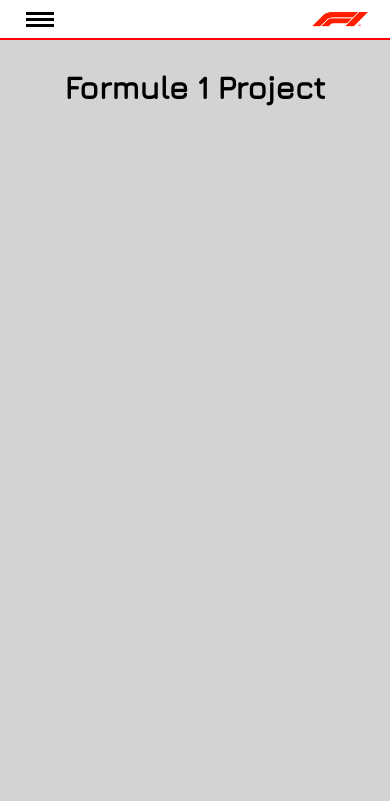
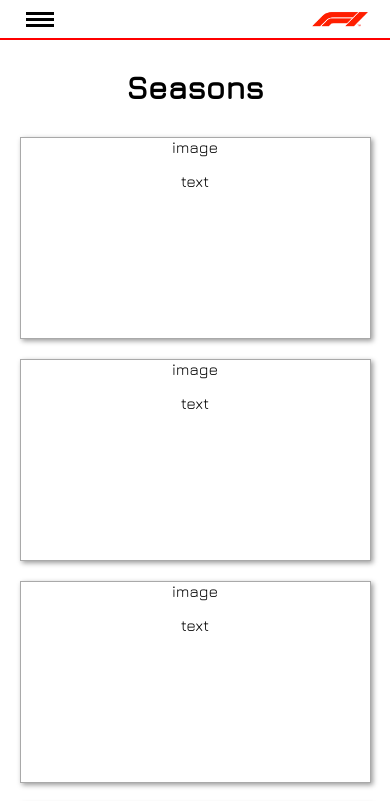
Before and after one commit to ThiagoFazzi/f1-app, a React (Create React App) app: page / in a window 390 px wide. Shown: the top 801 px of the page. Built offline with nearby package versions, Linux system fonts and the light colour scheme.

Commit message:
implemented Season,Container also SeasonList and SeasonItem components all of them with css component scoped

```diff
--- a/src/App.js
+++ b/src/App.js
@@ -1,7 +1,8 @@
 import React, { Component } from 'react';
 import classes from  './App.module.css';
-import { BrowserRouter } from 'react-router-dom'
+import { BrowserRouter, Route } from 'react-router-dom'
 import Layout from './containers/Layout/Layout'
+import Seasons from './containers/Season/Seasons'
 
 
 class App extends Component {
@@ -10,7 +11,7 @@
       <div className={classes.App}>
         <BrowserRouter>
           <Layout>
-            <h1>Formule 1 Project</h1>
+            <Route path="/" exact component={Seasons} />
           </Layout>
         </BrowserRouter>
       </div>
--- /dev/null
+++ b/src/components/Season/SeasonItem/SeasonItem.js
@@ -0,0 +1,14 @@
+import React from 'react'
+import classes from './SeasonItem.module.css'
+import { Link } from 'react-router-dom'
+
+const seasonItem = (props) => (
+  <Link to={'/'} className={classes.SeasonItem}>
+    <li>
+      <div>image</div>
+      <p>text</p>
+    </li>
+  </Link>
+)
+
+export default seasonItem
--- /dev/null
+++ b/src/components/Season/SeasonItem/SeasonItem.module.css
@@ -0,0 +1,17 @@
+.SeasonItem {
+  width: 180px;
+  height: 200px;
+  margin: 10px;
+  border: 1px solid darkgray;
+  box-shadow: 2px 2px 5px rgba(0,0,0,0.4);
+  text-decoration: none;
+  color: black;
+}
+
+@media (max-width: 500px){
+  .SeasonItem{
+    width:100%;
+    margin: 10px 0;
+  }
+
+}
--- /dev/null
+++ b/src/components/Season/SeasonList/SeasonList.js
@@ -0,0 +1,20 @@
+import React from 'react'
+import classes from './SeasonList.module.css'
+import SeasonItem from '../SeasonItem/SeasonItem'
+
+const seasonList = (props) => (
+  <ul className={classes.SeasonList}>
+    <SeasonItem />
+    <SeasonItem />
+    <SeasonItem />
+    <SeasonItem />
+    <SeasonItem />
+    <SeasonItem />
+    <SeasonItem />
+    <SeasonItem />
+    <SeasonItem />
+    <SeasonItem />
+  </ul>
+)
+
+export default seasonList
--- /dev/null
+++ b/src/components/Season/SeasonList/SeasonList.module.css
@@ -0,0 +1,15 @@
+.SeasonList {
+  list-style: none;
+  display: flex;
+  flex-direction: row;
+  flex-flow: wrap;
+}
+
+@media (max-width: 500px){
+  .SeasonList {
+    padding: 0;
+    list-style: none;
+    display: flex;
+    flex-flow: wrap;
+  }
+}
--- a/src/components/Toobar/Backdrop/Backdrop.module.css
+++ b/src/components/Toobar/Backdrop/Backdrop.module.css
@@ -1,3 +1,4 @@
+@media (max-width: 500px){
   .Backdrop {
     width: 100%;
     height: 100%;
@@ -7,3 +8,4 @@
     left: 0;
     background-color: rgba(0,0,0,0.5);
   }
+}
--- a/src/components/Toobar/SideBarMenu/SideBarMenu.module.css
+++ b/src/components/Toobar/SideBarMenu/SideBarMenu.module.css
@@ -1,5 +1,5 @@
 .SideBarMenu {
-  width: 280px;
+  width: 240px;
   max-width: 70%;
   position: fixed;
   top: 40px;
--- /dev/null
+++ b/src/containers/Season/Seasons.js
@@ -0,0 +1,17 @@
+import React, { Component } from 'react'
+import classes from './Seasons.module.css'
+import SeasonList from '../../components/Season/SeasonList/SeasonList'
+
+class Seasons extends Component {
+
+  render(){
+    return(
+      <div className={classes.Seasons}>
+        <h1>Seasons</h1>
+        <SeasonList />
+      </div>
+    )
+  }
+}
+
+export default Seasons
--- /dev/null
+++ b/src/containers/Season/Seasons.module.css
@@ -0,0 +1,13 @@
+.Seasons {
+  width: 80%;
+  margin: 0 auto;
+  list-style: none;
+}
+
+@media (max-width: 500px){
+  .Seasons {
+    width: 90%;
+    margin: 0 auto;
+    list-style: none;
+  }
+}
--- a/src/index.css
+++ b/src/index.css
@@ -6,7 +6,7 @@
     sans-serif;
   -webkit-font-smoothing: antialiased;
   -moz-osx-font-smoothing: grayscale;
-  background-color: lightgray;
+  background-color: white;
 }
 
 code {
```
Lines whose indentation alone changed are shown as unchanged.
